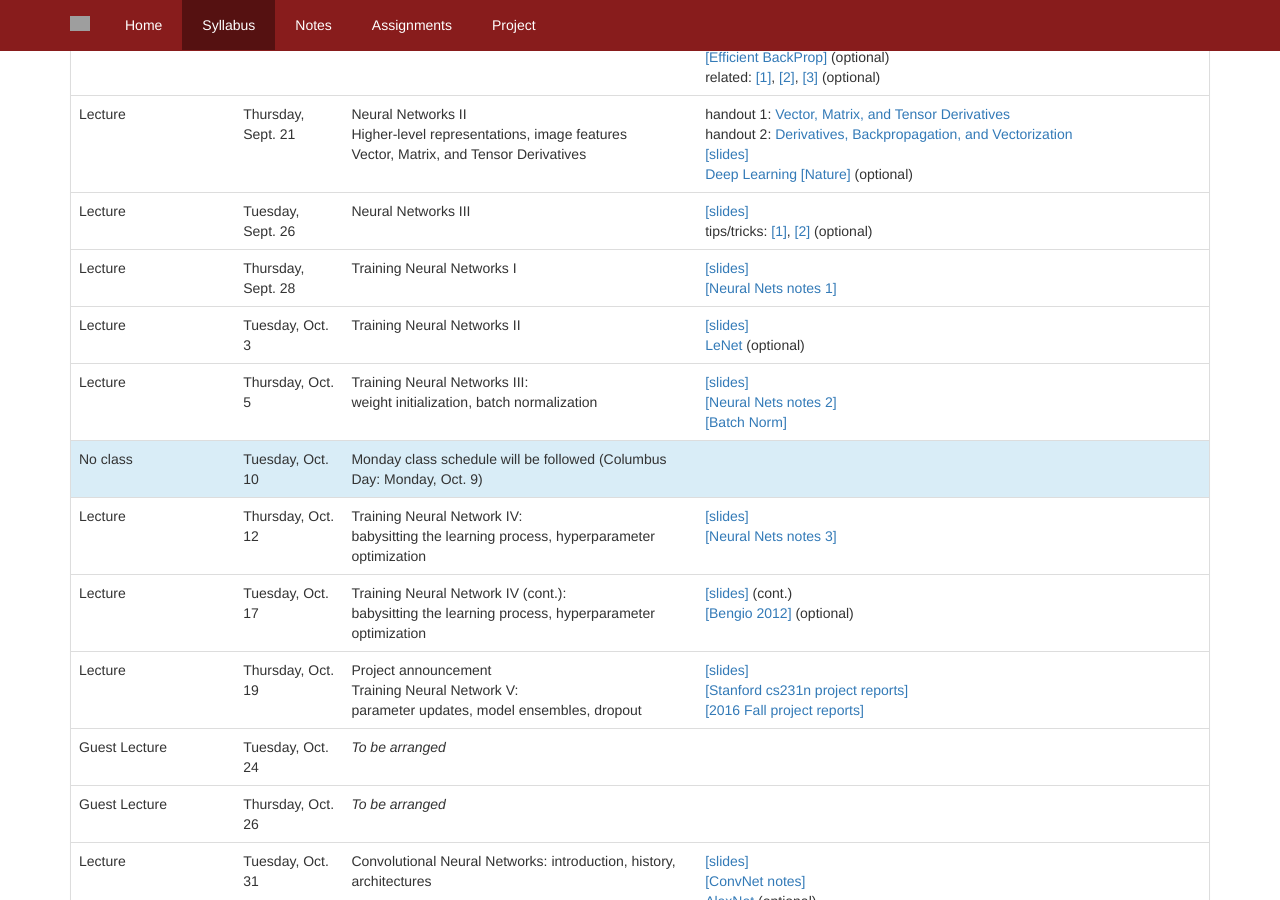
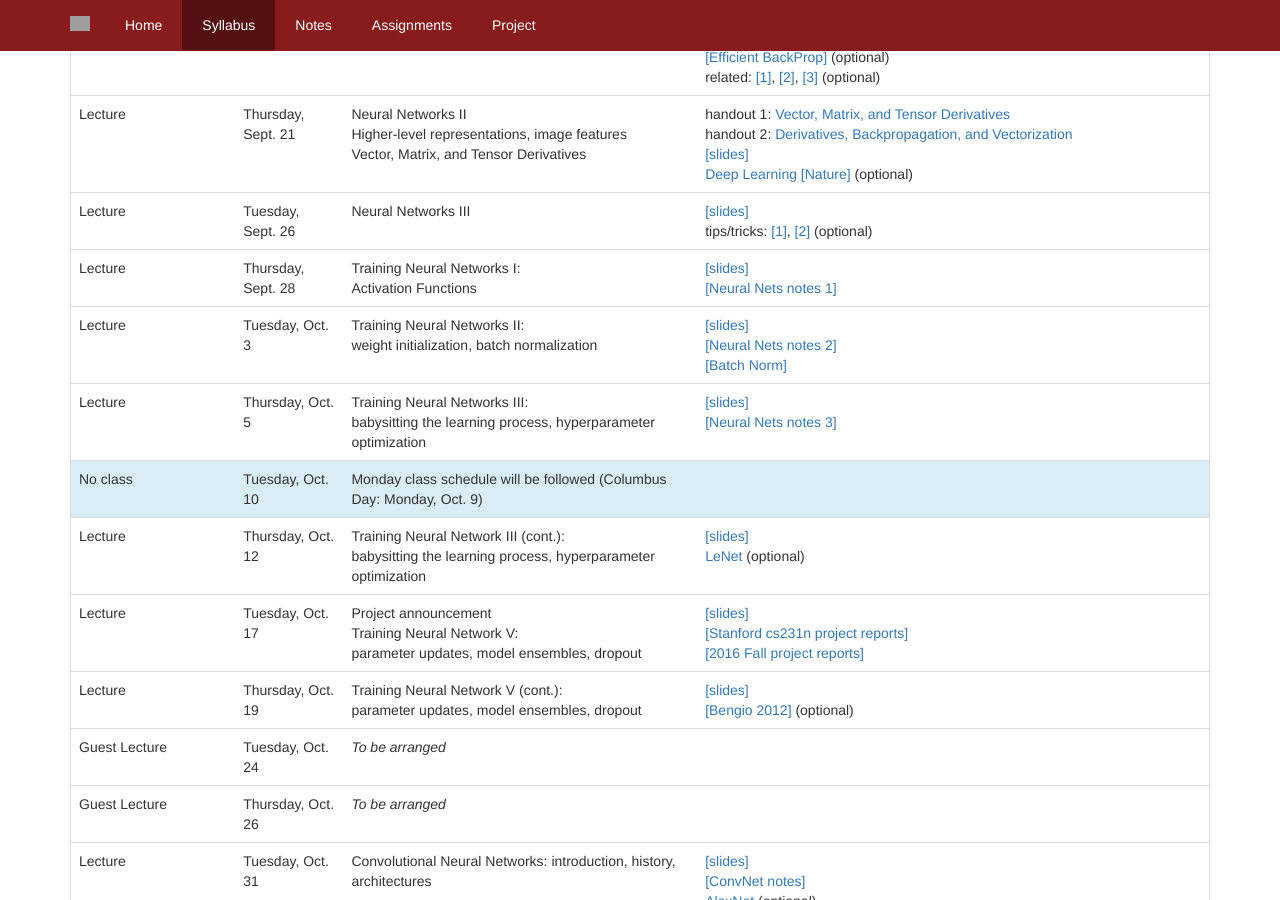
Before and after one commit to compsci682/compsci682.github.io, a Jekyll site: the page syllabus.html, which Jekyll copies as it is, in a window 1280 px wide and 900 px high, scrolled down 572 px. Built offline with Jekyll 4.4.1, drawn with Linux system fonts in a browser that asks for light colours; some of the changed lines change nothing that is shown; grey boxes are pictures that could not be loaded.

Commit message:
syllabys update for oct03

```diff
--- a/syllabus.html
+++ b/syllabus.html
@@ -170,7 +170,8 @@
     <td>Lecture</td>
     <td>Thursday, Sept. 28</td>
     <td>
-        Training Neural Networks I
+        Training Neural Networks I: <br>
+	Activation Functions
     </td>
     <td>
       <a href="https://docs.google.com/presentation/d/1YO6EmyQhzkaTE09iR6229lNtNahM8i0sAdVyXpsMbtE/edit?usp=sharing">[slides]</a><br>
@@ -181,11 +182,13 @@
     <td>Lecture</td>
     <td>Tuesday, Oct. 3</td>
     <td>
-        Training Neural Networks II
+        Training Neural Networks II: <br>
+        weight initialization, batch normalization
     </td>
     <td>
-      <a href="https://docs.google.com/presentation/d/1YO6EmyQhzkaTE09iR6229lNtNahM8i0sAdVyXpsMbtE/edit?usp=sharing">[slides]</a><br>
-      <a href="http://yann.lecun.com/exdb/publis/pdf/lecun-98.pdf">LeNet</a> (optional)
+        <a href="https://docs.google.com/presentation/d/1m6iGL8PHjfEvSlNX8FYdCE8D8kopRoLUDZ056O4dtzA/edit?usp=sharing">[slides]</a><br>
+        <a href="notes/neural-networks-2/">[Neural Nets notes 2]</a><br>
+        <a href="https://arxiv.org/abs/1502.03167">[Batch Norm]</a>
     </td>
   </tr>
  <tr>
@@ -193,12 +196,11 @@
     <td>Thursday, Oct. 5</td>
     <td>
         Training Neural Networks III: <br>
-        weight initialization, batch normalization
+        babysitting the learning process, hyperparameter optimization
     </td>
     <td>
-        <a href="https://docs.google.com/presentation/d/1m6iGL8PHjfEvSlNX8FYdCE8D8kopRoLUDZ056O4dtzA/edit?usp=sharing">[slides]</a><br>
-        <a href="notes/neural-networks-2/">[Neural Nets notes 2]</a><br>
-        <a href="https://arxiv.org/abs/1502.03167">[Batch Norm]</a><br>
+        <a href="https://docs.google.com/presentation/d/1AglPMfUEprHWue71Qo2UQ9gO0uvY6_iR9DKwGr3v12M/edit?usp=sharing">[slides]</a><br>
+        <a href="notes/neural-networks-3/">[Neural Nets notes 3]</a>
     </td>
   </tr>
   <tr class="info">
@@ -211,29 +213,17 @@
     <td>Lecture</td>
     <td>Thursday, Oct. 12</td>
     <td>
-        Training Neural Network IV: <br>
+        Training Neural Network III (cont.): <br>
         babysitting the learning process, hyperparameter optimization
     </td>
     <td>
         <a href="https://docs.google.com/presentation/d/1AglPMfUEprHWue71Qo2UQ9gO0uvY6_iR9DKwGr3v12M/edit?usp=sharing">[slides]</a><br>
-        <a href="notes/neural-networks-3/">[Neural Nets notes 3]</a>
+      <a href="http://yann.lecun.com/exdb/publis/pdf/lecun-98.pdf">LeNet</a> (optional)
     </td>
   </tr>
   <tr>
     <td>Lecture</td>
     <td>Tuesday, Oct. 17</td>
-    <td>
-        Training Neural Network IV (cont.): <br>
-        babysitting the learning process, hyperparameter optimization
-    </td>
-    <td>
-        <a href="https://docs.google.com/presentation/d/1AglPMfUEprHWue71Qo2UQ9gO0uvY6_iR9DKwGr3v12M/edit?usp=sharing">[slides]</a> (cont.)<br>
-        <a href="https://arxiv.org/abs/1206.5533">[Bengio 2012]</a> (optional)<br>
-    </td>
-  </tr>
-  <tr>
-    <td>Lecture</td>
-    <td>Thursday, Oct. 19</td>
     <td>
         Project announcement <br>
         Training Neural Network V: <br>
@@ -243,6 +233,18 @@
         <a href="https://docs.google.com/presentation/d/1v9lBRIhXbTdTPFK1vFxehGAMwM2Qtu_H6b8FNG_I48w/edit?usp=sharing">[slides]</a><br>
         <a href="http://cs231n.stanford.edu/reports.html">[Stanford cs231n project reports]</a><br>
         <a href="https://docs.google.com/spreadsheets/d/10rbnBZGXzfDGnTRM8h4Q660ZZ731RSQosZr-RqtlUhU/edit?usp=sharing">[2016 Fall project reports]</a><br>
+    </td>
+  </tr>
+  <tr>
+    <td>Lecture</td>
+    <td>Thursday, Oct. 19</td>
+    <td>
+        Training Neural Network V (cont.): <br>
+        parameter updates, model ensembles, dropout
+    </td>
+    <td>
+        <a href="https://docs.google.com/presentation/d/1v9lBRIhXbTdTPFK1vFxehGAMwM2Qtu_H6b8FNG_I48w/edit?usp=sharing">[slides]</a><br>
+        <a href="https://arxiv.org/abs/1206.5533">[Bengio 2012]</a> (optional)<br>
     </td>
   </tr>
   <tr>
```
